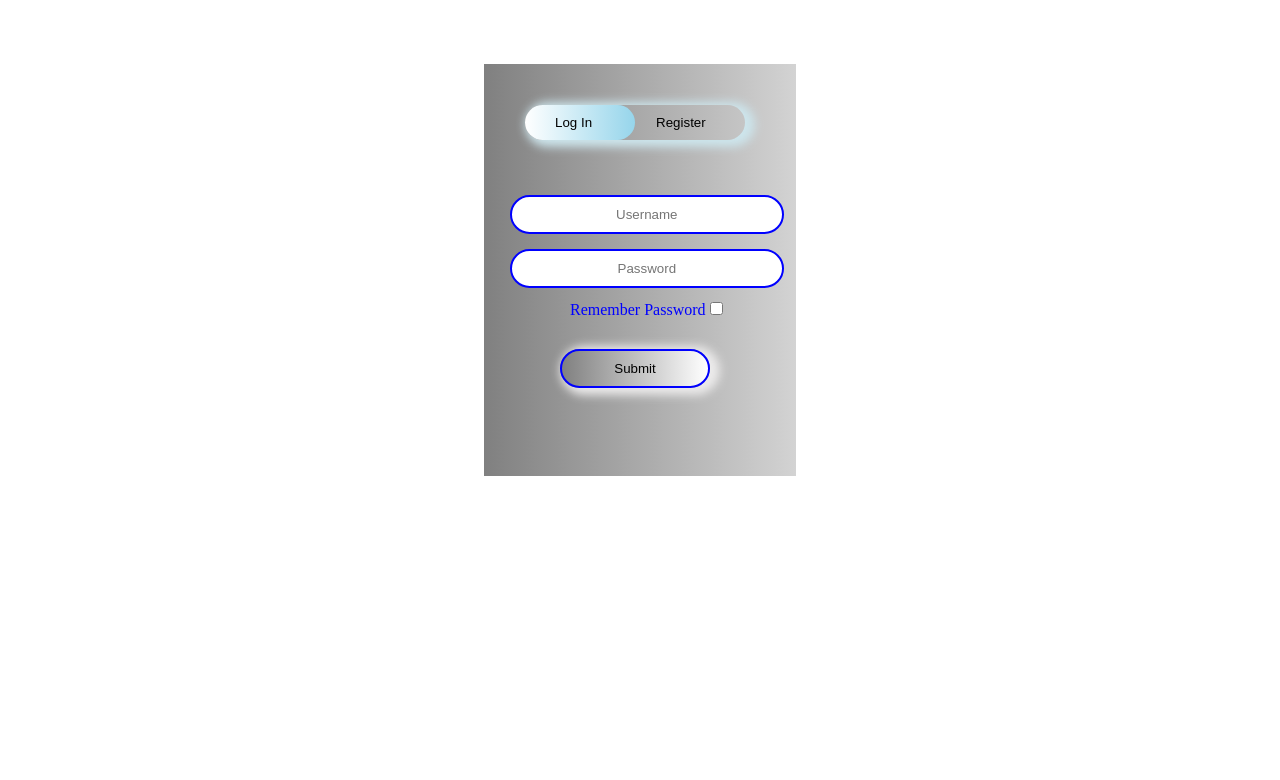
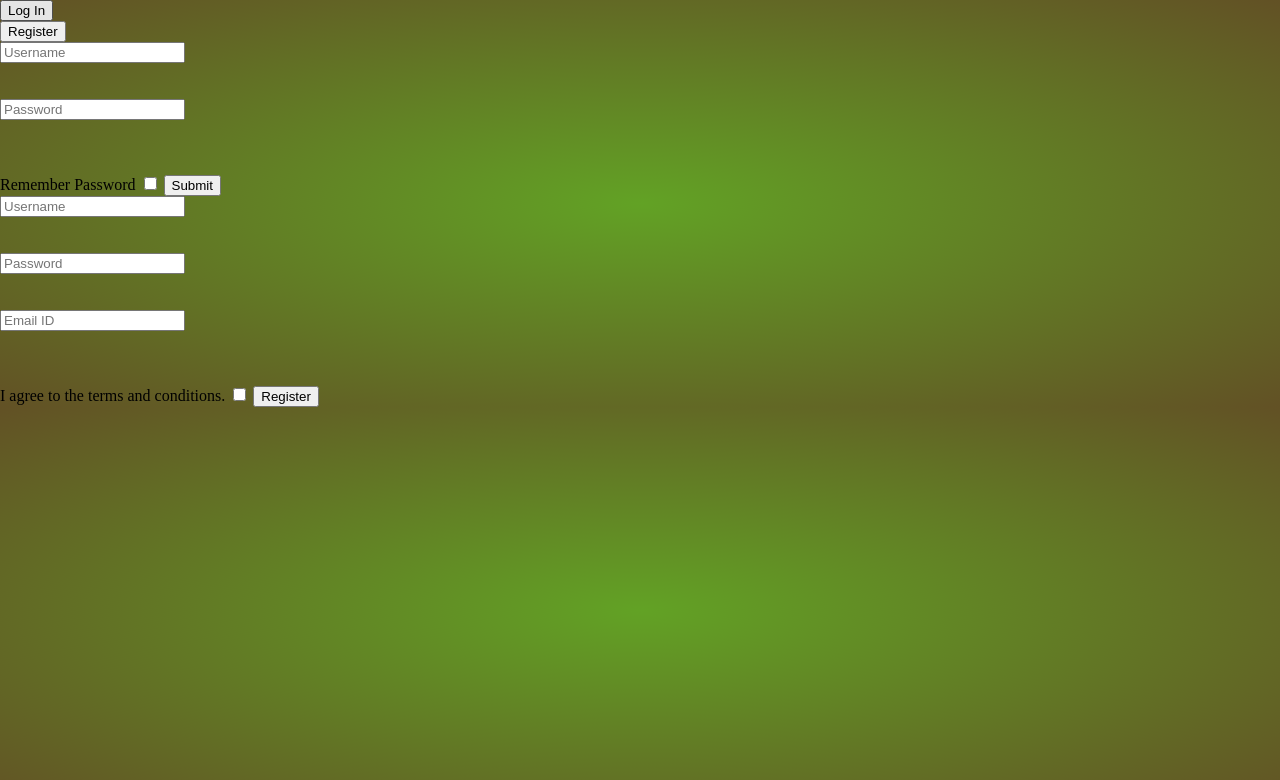
Before and after one commit to Vigyaanik/CITS3403Project, a Flask app: page / in a window 1280 px wide. Shown: the top 780 px of the page. Run offline with Flask 2, Linux system fonts and the light colour scheme; some libraries are stand-ins or nearby versions.

Commit message:
Update style.css

```diff
--- a/static/css/style.css
+++ b/static/css/style.css
@@ -1,124 +1,109 @@
-*{
-    padding: 0;
-    margin: 0;
+* {
+  box-sizing: border-box;
 }
-
-.log-in-form{
-    width: 300px;
-    height: 400px;
+div{
     position: relative;
-    background: linear-gradient(to right, grey, lightgrey);
-    margin: 5% auto;
-    padding: 6px;
 }
 div.card{display:inline-block;
     background-color:"blue";
 }
-
-.style-buttons{
-    width: 220px;
-    margin: 35px;
-    position: relative;
-    box-shadow: 5px 2px 10px 5px rgb(205, 229, 236);
-    border-radius: 25px;
+body {
+    margin: 0;
+    background: radial-gradient(#62A225, #625125);
+  }
+.pageTitle {
+  color: black;
+  font-weight: normal;
+  text-align: center;
+  font-size: 6em;
 }
 
-.the-buttons{
-    padding: 10px 30px;
-    border: 0;
-    background: transparent;
-    position: relative;
-}
-
-.current-button{
-    position: absolute;
-    width: 110px;
-    height: 100%;
-    background: linear-gradient(to right, white, rgb(150, 213, 235));
-    border-radius: 25px;
-    transition: 0.5s;
-}
-
-.current-button-2{
-    position: absolute;
-    width: 110px;
-    height: 100%;
-    background: linear-gradient(to right, white, rgb(150, 213, 235));
-    border-radius: 25px;
-    transition: 0.5s;
-    margin-left: 110px;
-    margin-top: -36px;
-}
-
-.current-button-2{
-    display: none;
+.game-info-container {
+    grid-column: 1 / -1;
+    display: flex;
+    justify-content: space-between;
 }
 
 
-/* #log-in-form-id{
-    background: linear-gradient(to right, white, rgb(150, 213, 235));
-    border-radius: 25px;
-    width: 110px;
-    transition: 0.5s;
-    display: block;
-    height: 100%;
+.game-info {
+  color: #004900;
+  font-size: 3em;
 }
 
-#register-form-id{
-    background: linear-gradient(to right, white, rgb(150, 213, 235));
-    border-radius: 25px;
-    width: 100px;
-    transition: 0.5s;
-    margin-left: 16px;
-    height: 100%;
-} */
-
-#input-data-id{
-    width: 80%;
-    border-radius: 20px;
-    display: block;
-    border: 0;
-    margin: 20px 20px;
-    text-align: center;
-    position: absolute;
-    padding: 10px 10px;
-    background: white;
-    border: 2px solid blue;
+.game-container {
+    display:grid;
+    grid-template-columns: repeat(4,auto);
+    grid-gap:10px;
+    margin: 50px;
+    justify-content: center;
+    perspective: 500px;
 }
 
-#checkbox-id{
-    margin: auto auto auto 70px;
-    padding: 10px 10px;
-    color: blue;
-}
-#checkbox-id-2{
-    margin: auto auto auto 15px;
-    padding: 10px 10px;
-    color: blue;
+.card {
+    position:relative;
+    height: 175px;
+    width: 125px;
 }
 
+.card-face {
+    position: absolute;
+    width:100%;
+    height:100%;
+    display:flex;
+    justify-content: center;
+    align-items:center;
+    overflow: hidden;
+    backface-visibility: hidden;
+    border-radius: 12px;
+    border-width: 1px;
+    border-style: solid;
 
-#submit-button{
-    width: 50%;
-    margin: 30px 70px;
-    border-radius: 20px;
-    padding: 10px 10px;
-    background: linear-gradient(to right, grey, white);
-    border: 2px solid blue;
-    box-shadow: 5px 2px 10px 5px rgb(236, 235, 235);
+}
+.card-back {
+    border-color: black;
+    transform: rotateY(0)
 }
 
-#submit-button:hover{
-    background: linear-gradient(to right, black, grey);
-    color: white;
+.card.visible .card-front {
+    transform: rotateY(0)
+
+}
+.card.visible .card-back {
+    transform: rotateY(-180deg);
 }
 
-#input-data-id:hover{
-    width: 85%;
-    background: linear-gradient(to right, lightblue, white);
-    color: black;
+.card-front{
+    border-color:black;
+    transform: rotateY(180deg);
+}
+.card-front-value {
+    position:relative;
+    height:175px;
+    width:125px;
+    transform: scale(1);
+    transition: transform 100ms ease-in-out;
+}
+.card-back-value {
+    position:relative;
+    height:175px;
+    width:125px;
+    transform: scale(1);
+    transition: transform 100ms ease-in-out;
+}
+.card:hover .card-back-value {
+    transform: scale(1.1);
+}
+.card:hover .card-front-value {
+    transform: scale(1.1);
 }
 
-#register {
-    display: none;
+/* Mobile friendly version*/
+@media (max-width: 600px) {
+    .game-container {
+      grid-template-columns: repeat(2, auto)
+    }
+    .game-info-container {
+      flex-direction: column;
+      align-items: center;
+    }
 }
```
